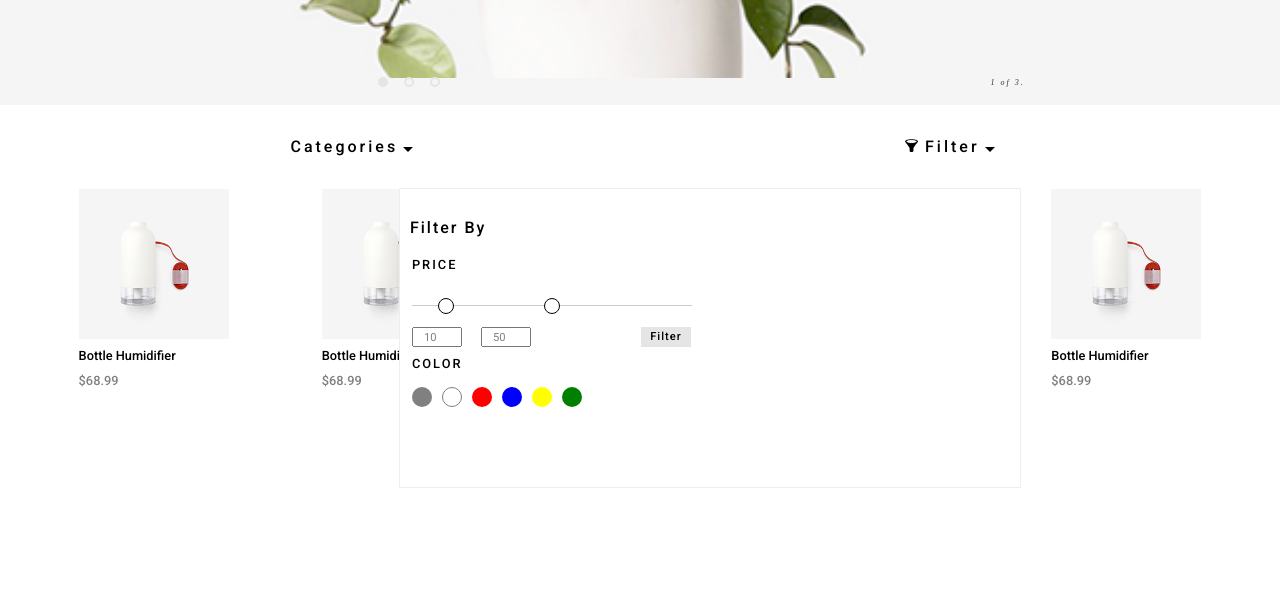
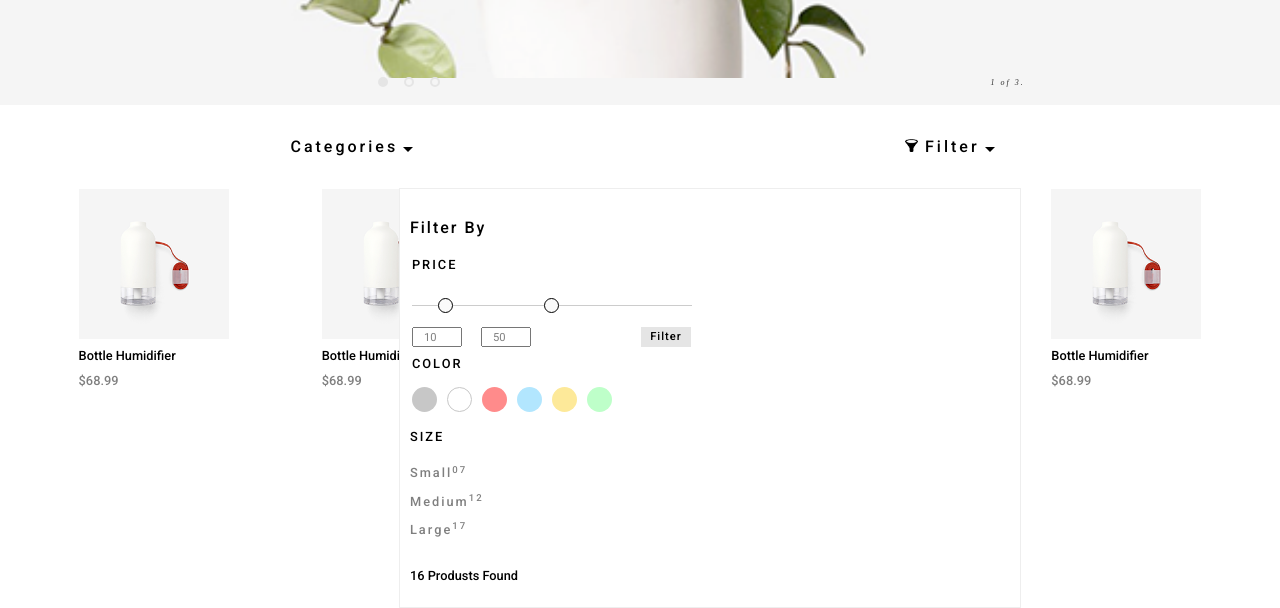
Before and after one commit to Szona/maison, a website: page index.html in a window 1280 px wide. Both pictures are taken after a click on the element "Filter". Shown: the part 272-880 px from the top of the page. Before the commit the page ends 800 px from the top, so only its background shows below. Drawn offline with nearby package versions, Linux system fonts and the light colour scheme.

Commit message:
finished styles for sidebar

```diff
--- a/index.html
+++ b/index.html
@@ -66,7 +66,6 @@
         </ul>
       </div>
       <div class="filter">
-        <!-- <span class="flashlight-icon"></span> -->
         <h2 class="title"><span class="flashlight-icon"></span> Filter<span class="triangle"></span></h2>
         <div class="filter-list">
           <h3 class="filter-list-title">Filter by </h3>
@@ -106,8 +105,15 @@
               <label class="checkbox" for="checkbox-green"></label>
             </fieldset>
           </form>
-          <div class="filter-size"></div>
-          <div class="found-products"></div>
+          <h3 class="filter-size-title">Size</h3>
+          <ul class="filter-size">
+            <li><a href="">small<sup>07</sup></a></li>
+            <li><a href="">medium<sup>12</sup></a></li>
+            <li><a href="">large<sup>17</sup></a></li>
+          </ul>
+          <div class="found-products">
+            <span class="product-count">16 Produsts</span> Found
+          </div>
         </div>
       </div>
     </aside>
--- a/scss/components/filter-list.scss
+++ b/scss/components/filter-list.scss
@@ -1,5 +1,5 @@
 .filter-list {
-  height: 300px;
+  height: 420px;
   position: absolute;
   top: 64px;
   right: -31px;
@@ -23,3 +23,10 @@
   margin-top: 20px;
   width: 200px;
 }
+.found-products {
+  position: absolute;
+  top: 380px;
+  font-size: 0.8em;
+  font-weight: 500;
+  font-family: 'Roboto';
+}
--- /dev/null
+++ b/scss/components/filter-size.scss
@@ -0,0 +1,24 @@
+.filter-size-title {
+  @include fieldset-legend;
+  position: absolute;
+  top: 228px;
+}
+.filter-size {
+  position: absolute;
+  top: 248px;
+  padding: 0;
+  li {
+    padding-top: 10px;
+    a {
+      font-size: 0.8em;
+      font-family: 'Roboto';
+      font-weight: 500;
+      color: rgba(0, 0, 0, 0.5);
+      letter-spacing: 2px;
+      text-transform: capitalize;
+    }
+    a:focus {
+      color:  rgba(0, 0, 0, 1);
+    }
+  }
+}
--- a/scss/style.scss
+++ b/scss/style.scss
@@ -22,6 +22,7 @@
 @import 'components/filter-list';
 @import 'components/filter-price-range';
 @import 'components/filter-color';
+@import 'components/filter-size';
 
 @import "pages/shop";
 
```
Also changed, not shown: css/style.css.
